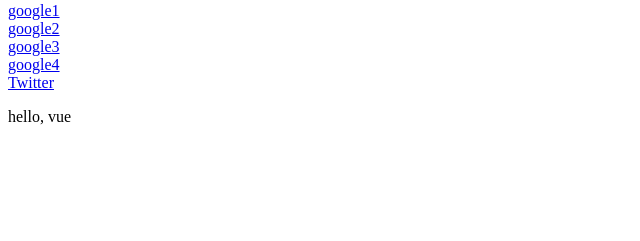
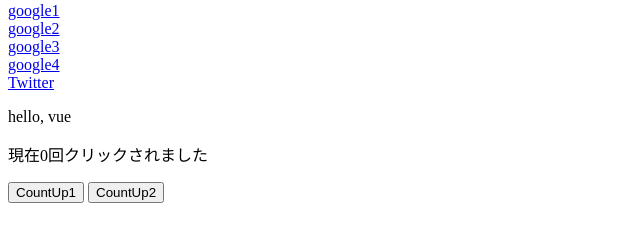
Before and after one commit to kazu-S-1110/vue-practice_210915, a plain HTML site: page index.html in a window 1280 px wide. Shown: the part 229-470 px from the top of the page, without its empty margins (0-640 px from the left). Drawn offline with nearby package versions, Linux system fonts and the light colour scheme.

Commit message:
v-onの基礎が学習。便利だな〜。

```diff
--- a/index.html
+++ b/index.html
@@ -27,6 +27,13 @@
       <a v-bind="urlObject">Twitter</a>
 
       <p v-text="message"></p>
+
+
+      <p>現在{{clickNum}}回クリックされました</p>
+      <!-- v-onの引数にはdom操作を指定する -->
+      <button v-on:click="clickNum += 1">CountUp1</button>
+      <!-- 関数を指定することも可能、引数が無い場合には()を省略してもOK -->
+      <button v-on:click="countUp">CountUp2</button>
     </div>
 
     <script src="./main.js"></script>
--- a/main.js
+++ b/main.js
@@ -11,6 +11,7 @@ new Vue({
       href: 'https://twitter.com',
       id: 12,
     },
+    clickNum: 0,
   },
   methods: {
     sayHi: function () {
@@ -20,5 +21,8 @@ new Vue({
     sayHello: function () {
       return this.hoge;
     },
+    countUp: function () {
+      this.clickNum += 1;
+    },
   },
 });
```
